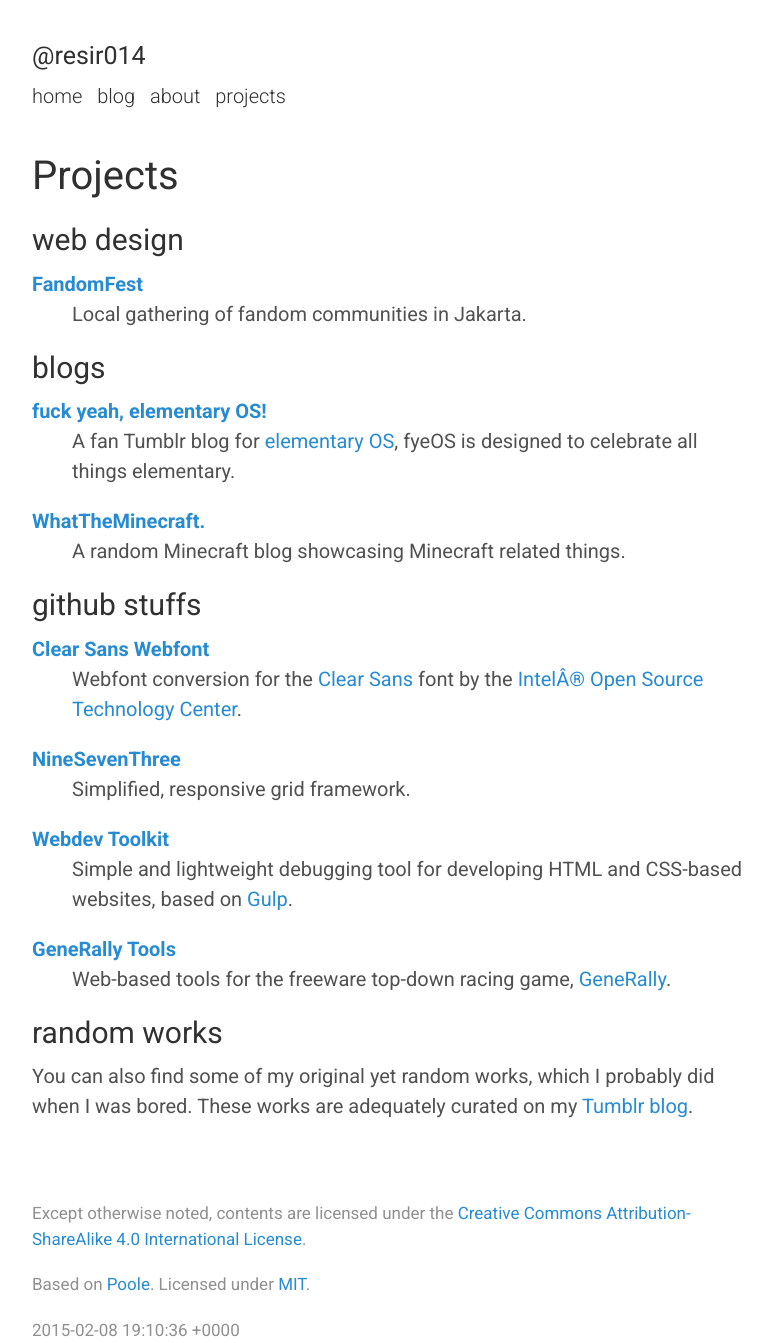
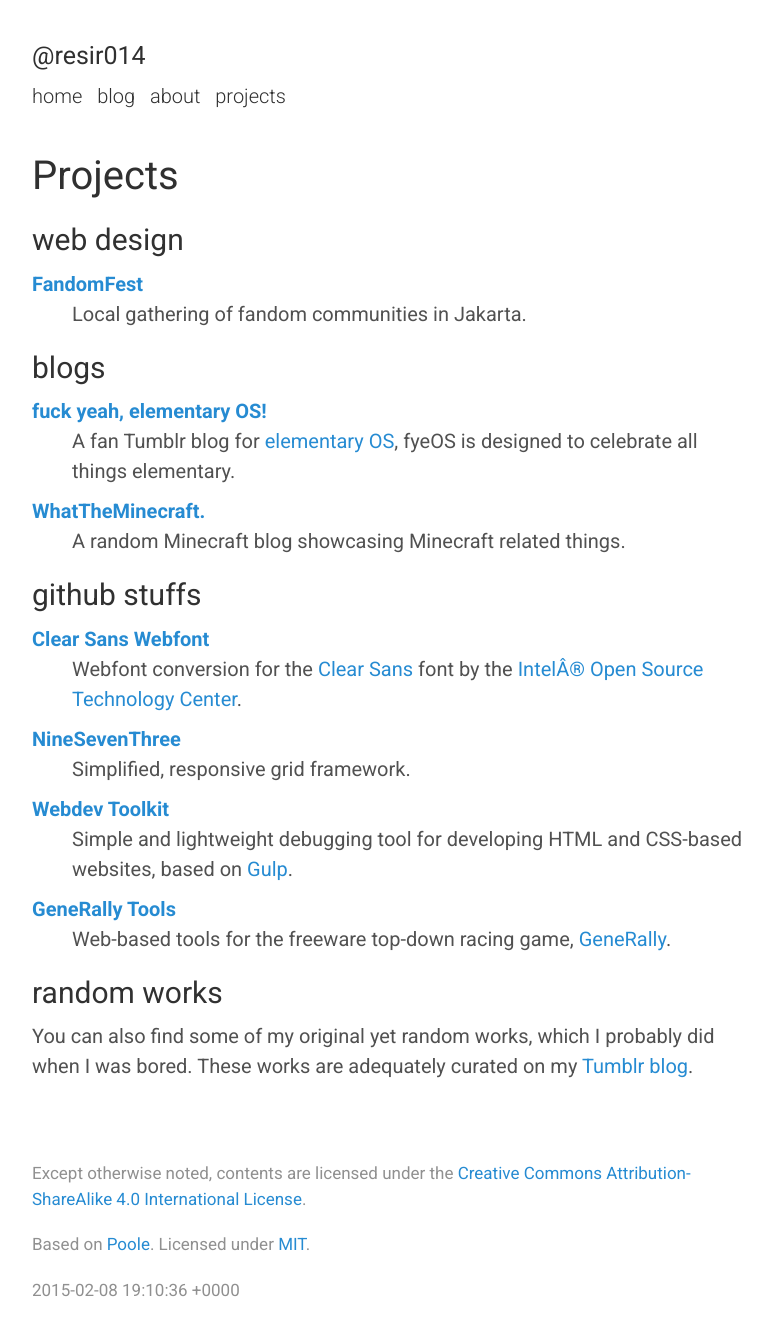
Before and after one commit to resir014/resir014.github.io, a Jekyll site: the page built from projects.md, in a window 1280 px wide. Shown: the whole page, without its empty margins (248-1020 px from the left). Built offline with Jekyll 4.4.1, drawn with Linux system fonts in a browser that asks for light colours; nearby versions of some CDN libraries; Markdown is read by kramdown in place of the engine named in the settings; comment, search, counter and statistics services are not loaded; after the commit the page ends 1303 px from its top, so only the background shows below that.

Commit message:
Better paragraph styling

```diff
--- a/public/css/style.css
+++ b/public/css/style.css
@@ -67,8 +67,10 @@
 
 /* Body text */
 p {
-  margin-top: 0;
-  margin-bottom: 1rem;
+  margin: 0;
+}
+p + p {
+  margin-top: 1rem;
 }
 
 strong {
```
